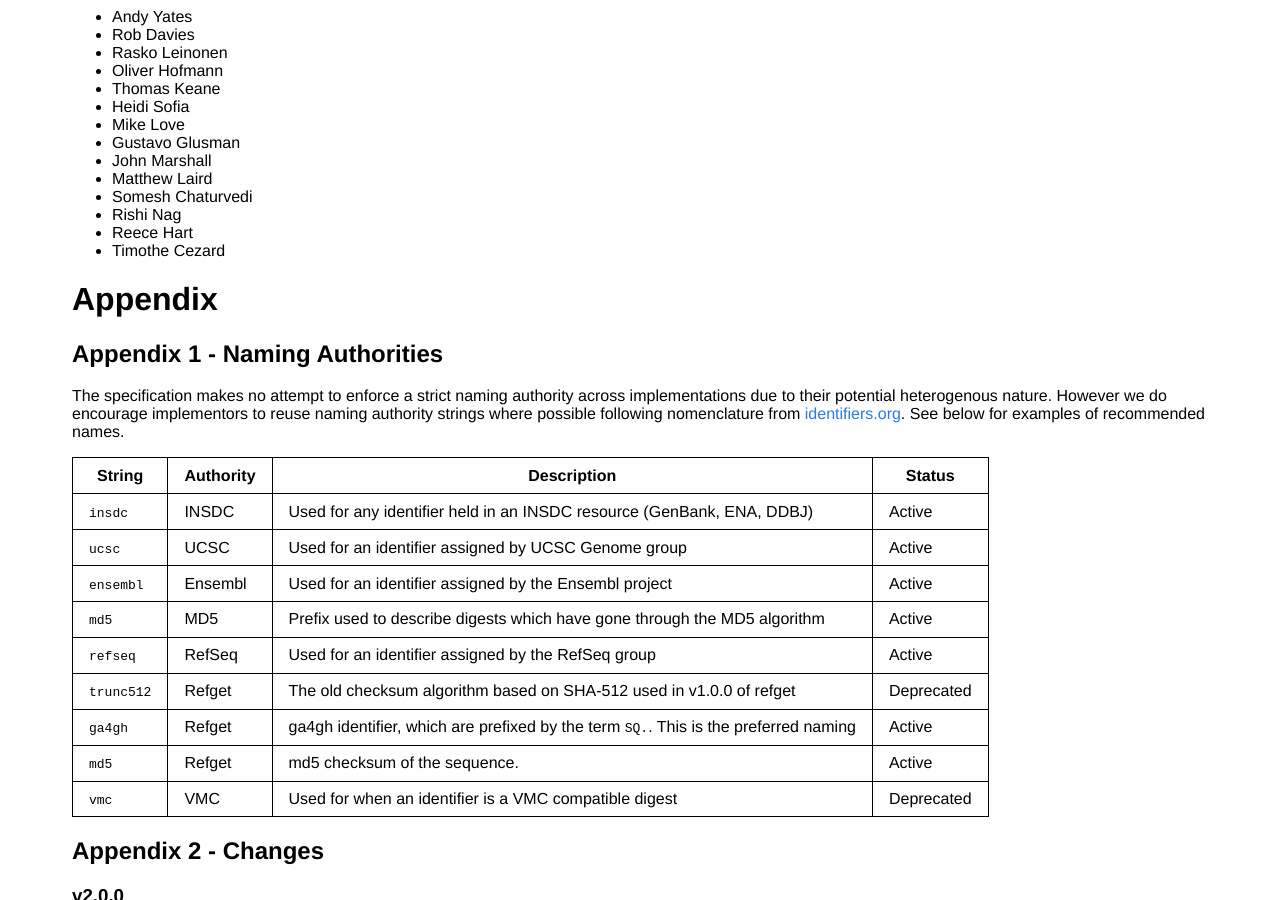
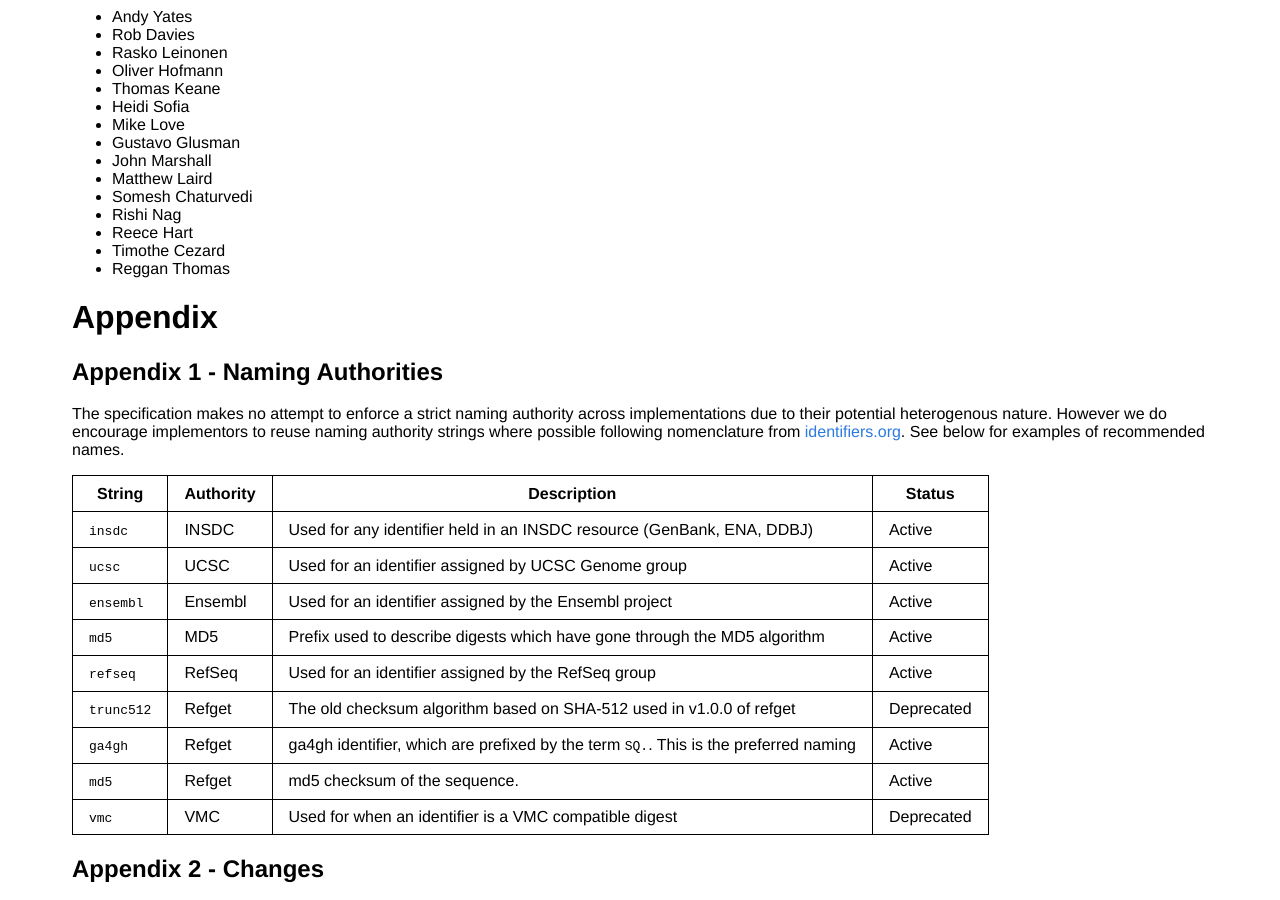
Before and after one commit to samtools/hts-specs, a Jekyll site: the page built from refget.md, in a window 1280 px wide and 900 px high, scrolled down 10942 px. Built offline with Jekyll 4.4.1, drawn with Linux system fonts in a browser that asks for light colours.

Commit message:
Updating contributors
Adding Reggan Thomas to contributors list

```diff
--- a/refget.md
+++ b/refget.md
@@ -539,6 +539,7 @@ The following people have contributed to the design of this specification.
 - Rishi Nag
 - Reece Hart
 - Timothe Cezard
+- Reggan Thomas
 
 # Appendix
 
```
